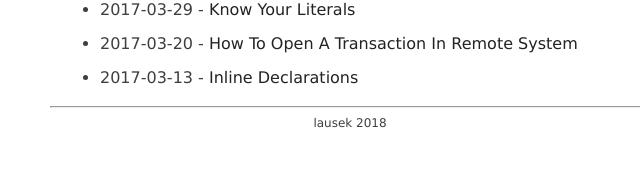
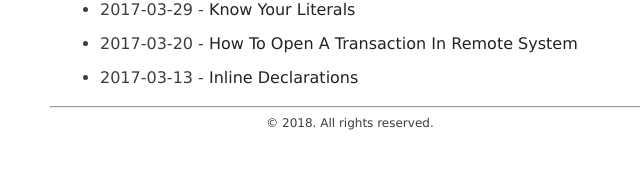
Before and after one commit to lausek/lausek.github.io, a Jekyll site: the page built from index.md, in a window 1280 px wide. Shown: the part 330-499 px from the top of the page, without its empty margins (290-930 px from the left). Built offline with Jekyll 4.4.1, drawn with Linux system fonts in a browser that asks for light colours.

Commit message:
apparently, one should do this

```diff
--- a/_includes/footer.html
+++ b/_includes/footer.html
@@ -1,4 +1,4 @@
 <hr />
 <footer>
-    lausek 2018
+    &copy; 2018. All rights reserved.
 </footer>
```
